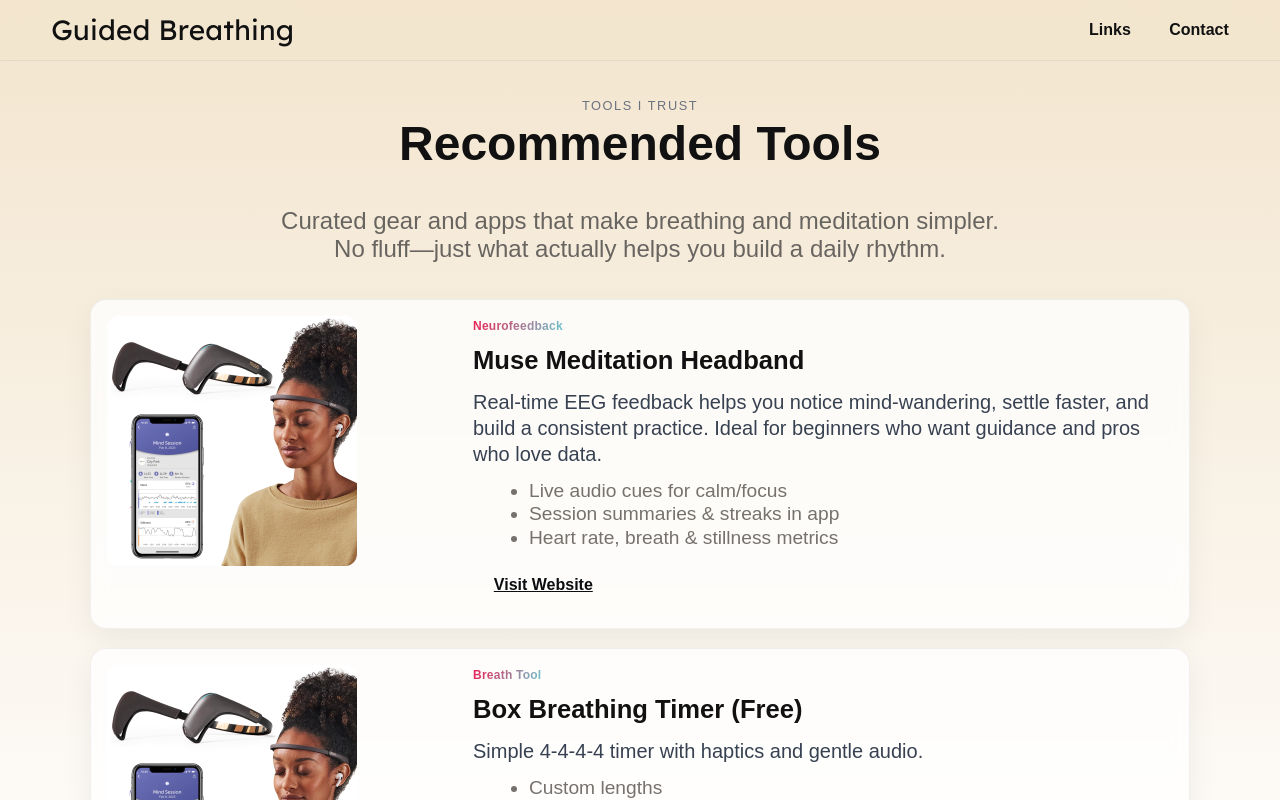
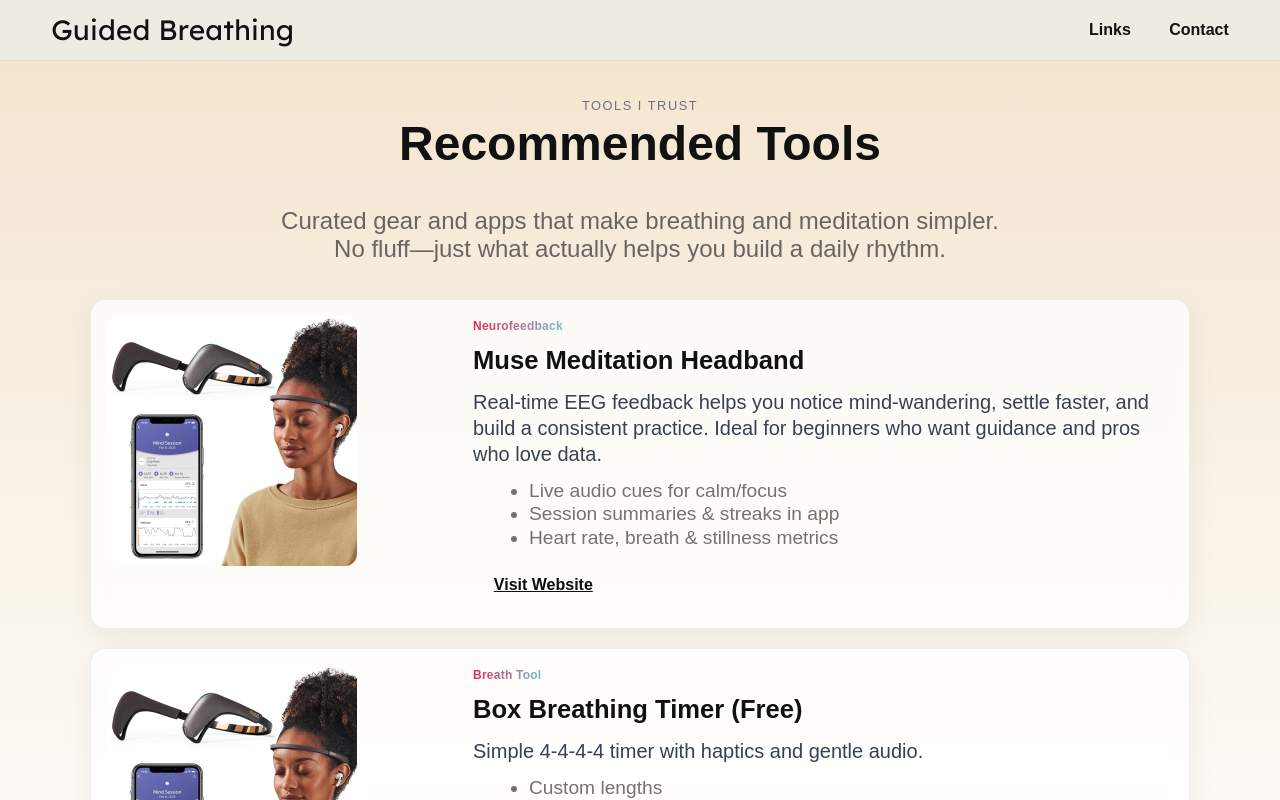
Before and after one commit to reginaldevelops/Breathingwebsite, a Next.js app: page /links in a window 1280 px wide. Shown: the top 800 px of the page. Built offline with nearby package versions, Linux system fonts and the light colour scheme.

Commit message:
nieuwe header

```diff
--- a/components/Nav.jsx
+++ b/components/Nav.jsx
@@ -43,7 +43,7 @@
   padding: calc(1rem + env(safe-area-inset-top)) clamp(1rem, 4vw, 4rem) 1rem;
 
   background: ${({ $scrolled }) =>
-    $scrolled ? "rgba(243,229,206,0.85)" : "transparent"};
+    $scrolled ? "rgba(237, 235, 229, 0.85)" : "transparent"};
   backdrop-filter: ${({ $scrolled }) => ($scrolled ? "blur(10px)" : "none")};
   -webkit-backdrop-filter: ${({ $scrolled }) =>
     $scrolled ? "blur(10px)" : "none"};
```
